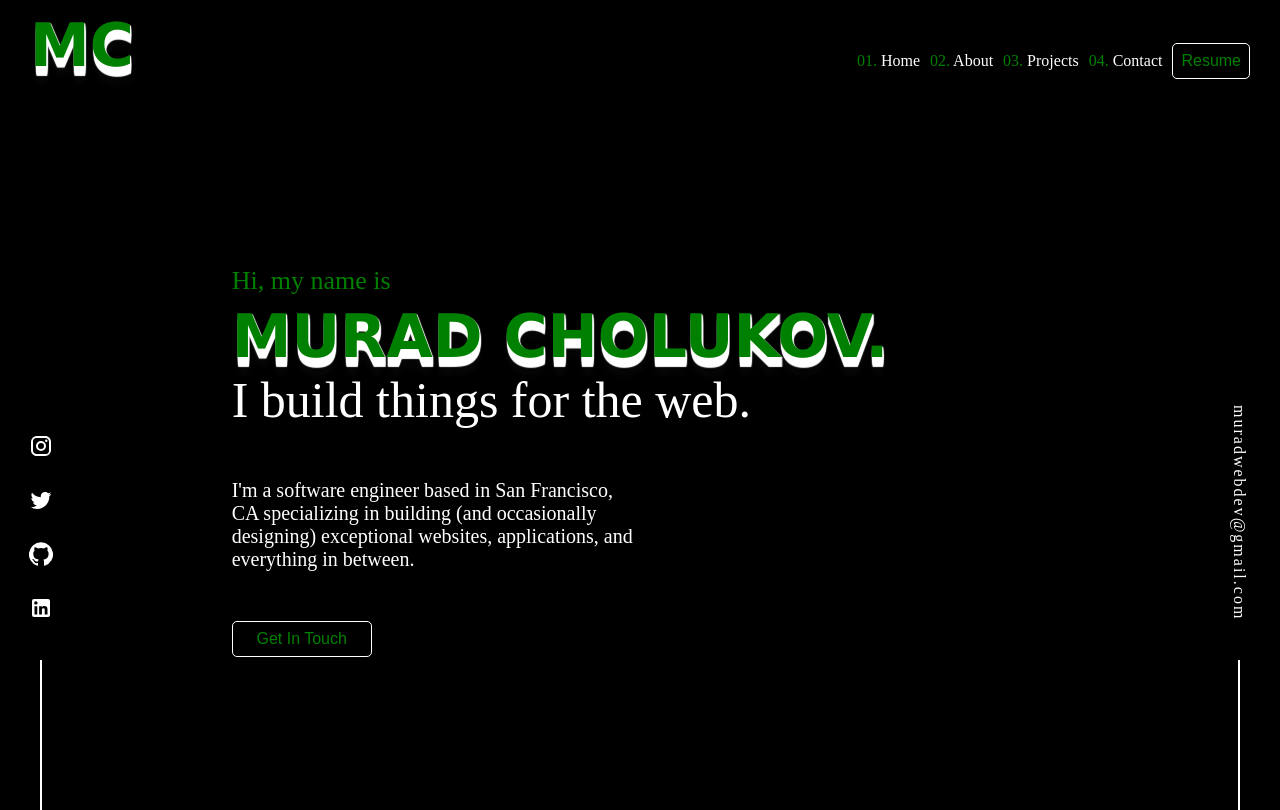
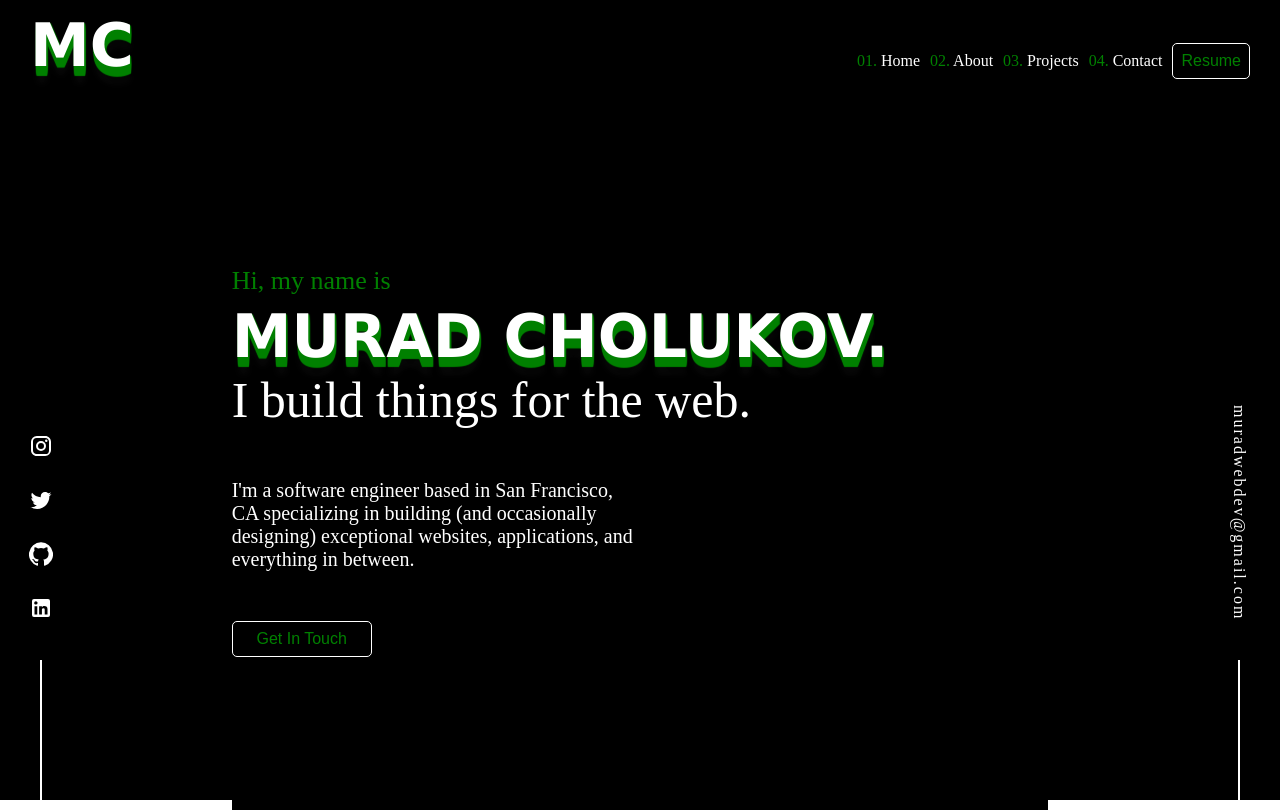
Before and after one commit to muradusa/react-portfolio, a React (Create React App) app: page / in a window 1280 px wide. Shown: the top 810 px of the page. Built offline with nearby package versions, Linux system fonts and the light colour scheme.

Commit message:
adding home page

```diff
--- a/src/App.css
+++ b/src/App.css
@@ -1,3 +1,4 @@
 .app {
   background-color: black;
+  height: 100vh;
 }
--- a/src/Header.css
+++ b/src/Header.css
@@ -2,9 +2,15 @@
   display: flex;
   justify-content: space-between;
   align-items: baseline;
-  margin-left: 20px;
-  margin-right: 20px;
+  padding-left: 20px;
+  padding-right: 20px;
   background-color: transparent;
+}
+
+.header__scroll {
+  top: -50px;
+}
+.header__container {
 }
 
 .header__left {
@@ -21,7 +27,7 @@
   align-items: baseline;
   padding: 10px;
   font-size: 16px;
-  font-family: poppin;
+  /* font-family: poppin; */
 }
 
 .header__right p {
--- a/src/Header.js
+++ b/src/Header.js
@@ -1,9 +1,22 @@
-import React from "react";
+import React, { useEffect, useState } from "react";
 import "./Header.css";
 
 function Header() {
+  const [show, handleShow] = useState(false);
+
+  useEffect(() => {
+    window.addEventListener("scroll", () => {
+      if (window.scrollY > 100) {
+        handleShow(true);
+      } else handleShow(false);
+    });
+    return () => {
+      window.removeEventListener("scroll");
+    };
+  }, []);
+
   return (
-    <div className="header">
+    <div className={`header ${show && "header__scroll"}`}>
       <div className="header__left">
         <span className="animatedText">MC</span>
       </div>
--- a/src/Home.css
+++ b/src/Home.css
@@ -47,10 +47,16 @@
   font-family: verdana;
   font-size: 60px;
   font-weight: 700;
-  color: green;
+  /* color: green;
   text-shadow: 1px 1px 1px white, 1px 2px 1px white, 1px 3px 1px white,
     1px 4px 1px white, 1px 5px 1px white, 1px 6px 1px white, 1px 7px 1px white,
     1px 8px 1px white, 1px 9px 1px white, 1px 10px 1px white,
     1px 18px 6px rgba(16, 16, 16, 0.4), 1px 22px 10px rgba(16, 16, 16, 0.2),
+    1px 25px 35px rgba(16, 16, 16, 0.2), 1px 30px 60px rgba(16, 16, 16, 0.4); */
+  color: white;
+  text-shadow: 1px 1px 1px green, 1px 2px 1px green, 1px 3px 1px green,
+    1px 4px 1px green, 1px 5px 1px green, 1px 6px 1px green, 1px 7px 1px green,
+    1px 8px 1px green, 1px 9px 1px green, 1px 10px 1px green,
+    1px 18px 6px rgba(16, 16, 16, 0.4), 1px 22px 10px rgba(16, 16, 16, 0.2),
     1px 25px 35px rgba(16, 16, 16, 0.2), 1px 30px 60px rgba(16, 16, 16, 0.4);
 }
--- a/src/Main.css
+++ b/src/Main.css
@@ -1,5 +1,6 @@
 .main {
   display: flex;
+  height: 90vh;
 }
 
 .main__left {
@@ -9,6 +10,7 @@
   justify-content: flex-end;
   align-items: center;
   color: white;
+  height: 90vh;
 }
 
 .MuiSvgIcon-root {
@@ -26,16 +28,30 @@
 
 .main__center {
   display: flex;
+  flex-direction: column;
   flex: 1;
   padding-left: 150px;
   padding-right: 150px;
+  overflow: scroll;
 }
 
+/* Hide scrollbar for Chrome, Safari, and Opera */
+
+.main__center::-webkit-scrollbar {
+  display: none;
+}
+
+/* Hide scrollbar for IE, Edge, and Firefox */
+
+.main__center {
+  -ms-overflow-style: none; /*EI and Edge */
+  scrollbar-width: none; /*Firefox */
+}
 .main__right {
   display: flex;
   flex-direction: column;
   flex: 0.1;
-
+  height: 90vh;
   color: white;
 }
 
--- a/src/Main.js
+++ b/src/Main.js
@@ -18,6 +18,8 @@ function Main() {
       </div>
       <div className="main__center">
         <Home />
+        <Home />
+        <Home />
       </div>
       <div className="main__right">
         <div className="email">muradwebdev@gmail.com</div>
```
